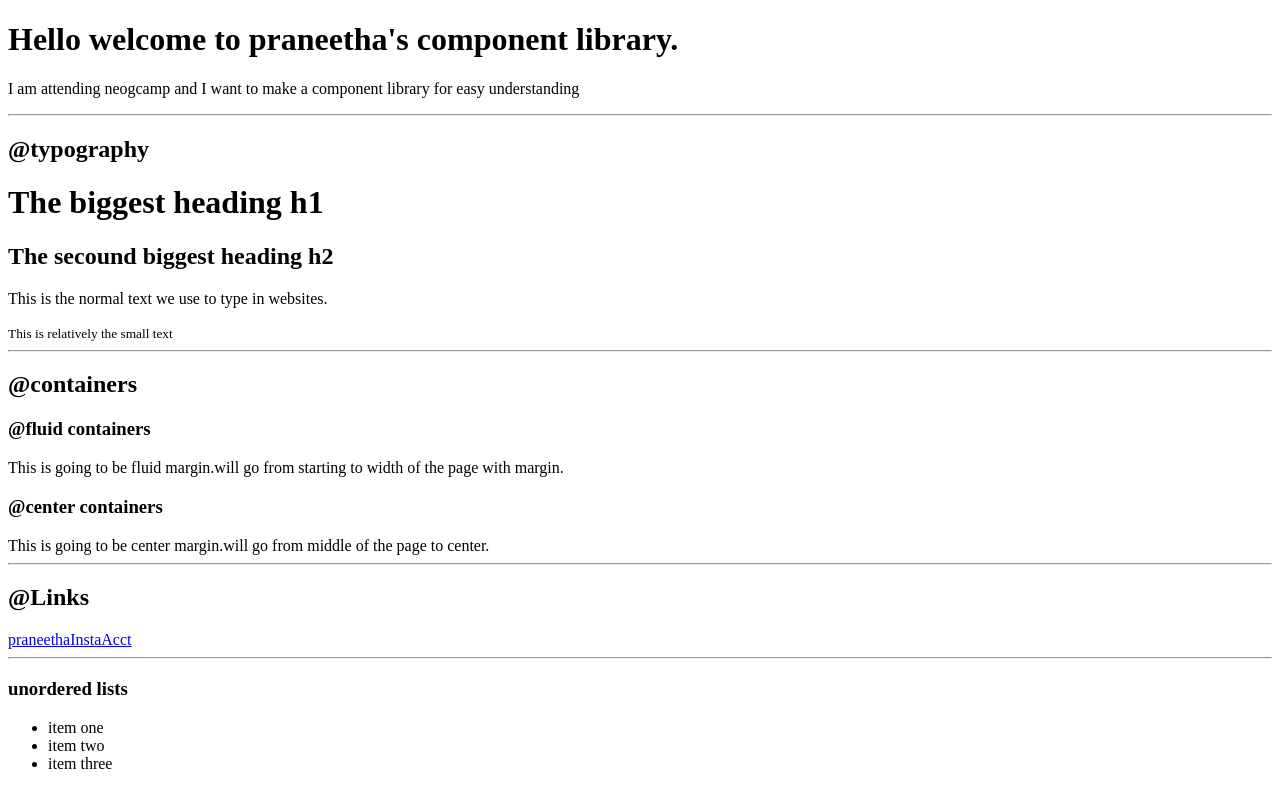
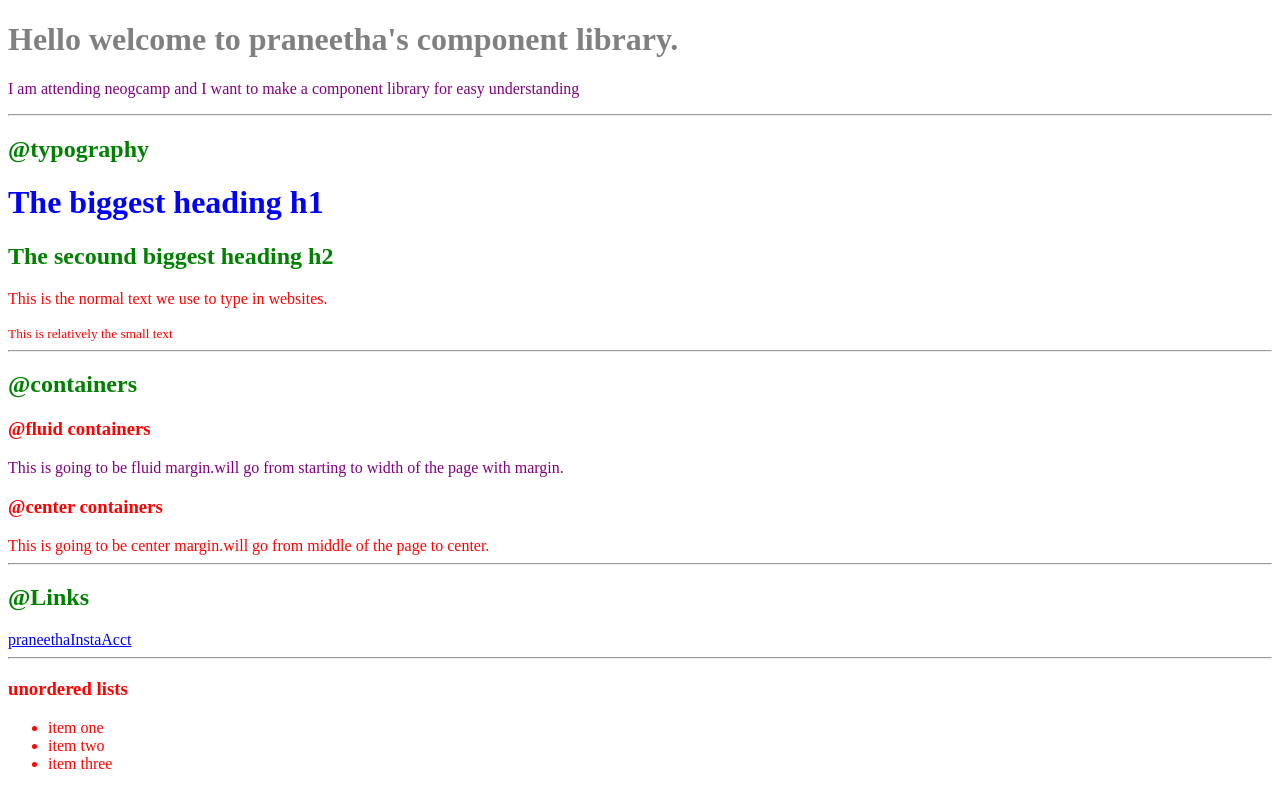
Before and after one commit to PraneethaCharugundla/Adarshbhalika, a plain HTML site: page index.html in a window 1280 px wide. Shown: the top 789 px of the page. Drawn offline with Linux system fonts and the light colour scheme.

Commit message:
css  : import and selectors

```diff
--- a/index.html
+++ b/index.html
@@ -4,12 +4,21 @@
     <meta charset="UTF-8">
     <meta http-equiv="X-UA-Compatible" content="IE=edge">
     <meta name="viewport" content="width=device-width, initial-scale=1.0">
-    <title>Adarsh Balika component library</title>
+    <title> component library</title>
+<!---- css type 1   <style>
+   body  {
+       color: red;
+   }
+    </style>-->
+   <!---- third way of style eternal link -->
+ <link href="styles.css" rel="stylesheet" />
+
 </head>
 <body>
-    <h1>Hello welcome to praneetha's component library.</h1>
+    <!-- style="color : red -->
+    <h1 id= "lib-header">Hello welcome to praneetha's component library.</h1>
 
-    <p>I am attending neogcamp and I want to make a component library for easy understanding</p>
+    <p class="para">I am attending neogcamp and I want to make a component library for easy understanding</p>
 
     <hr >
 
@@ -26,7 +35,7 @@
     <h2>@containers</h2>
 
     <h3>@fluid containers </h3>
-    <div>This is going to be fluid margin.will go from starting to width of the page with margin.</div>
+    <div class="para">This is going to be fluid margin.will go from starting to width of the page with margin.</div>
 
     <h3>@center containers </h3>
     <div>This is going to be center margin.will go from middle of the page to center.</div>
--- /dev/null
+++ b/styles.css
@@ -0,0 +1,19 @@
+body {
+    color: red;
+}
+
+h1 {
+    color: blue;
+}
+
+h2 {
+    color: green;
+}
+
+#lib-header {
+    color: gray;
+}
+
+.para{
+    color: purple;
+}
```
